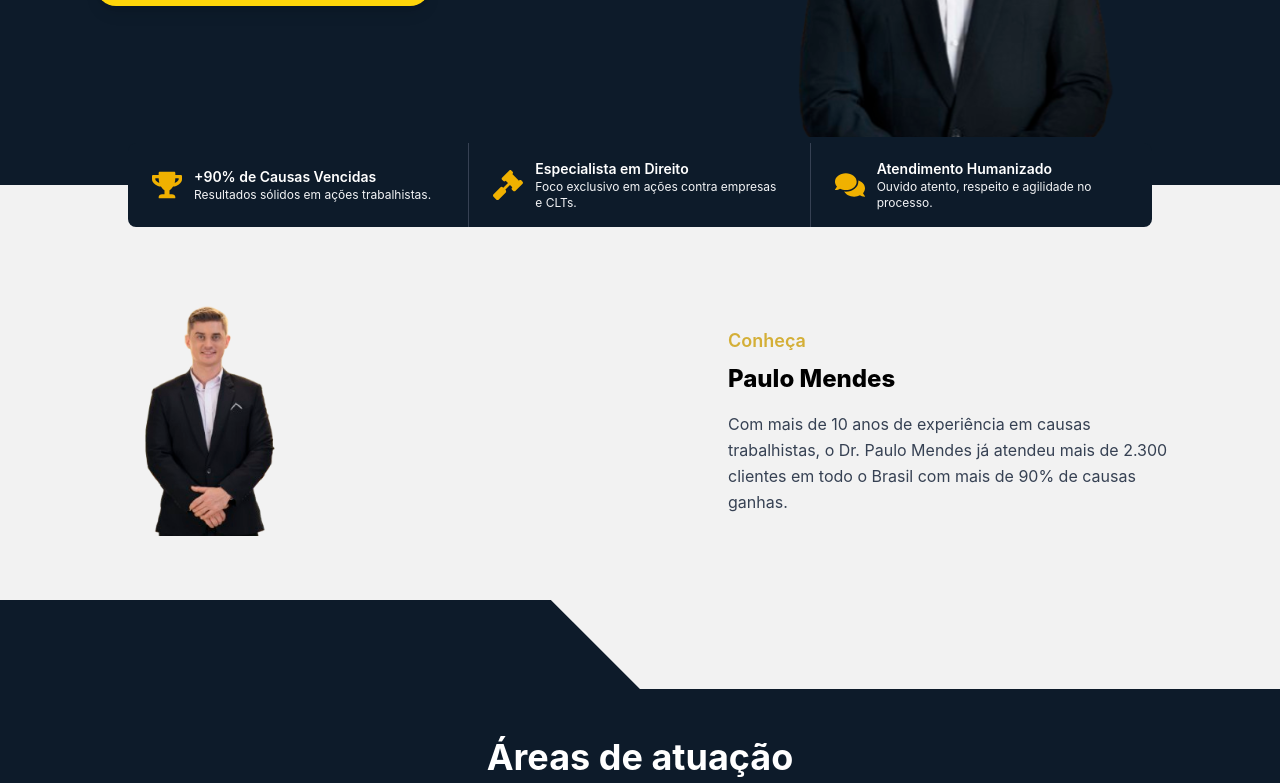
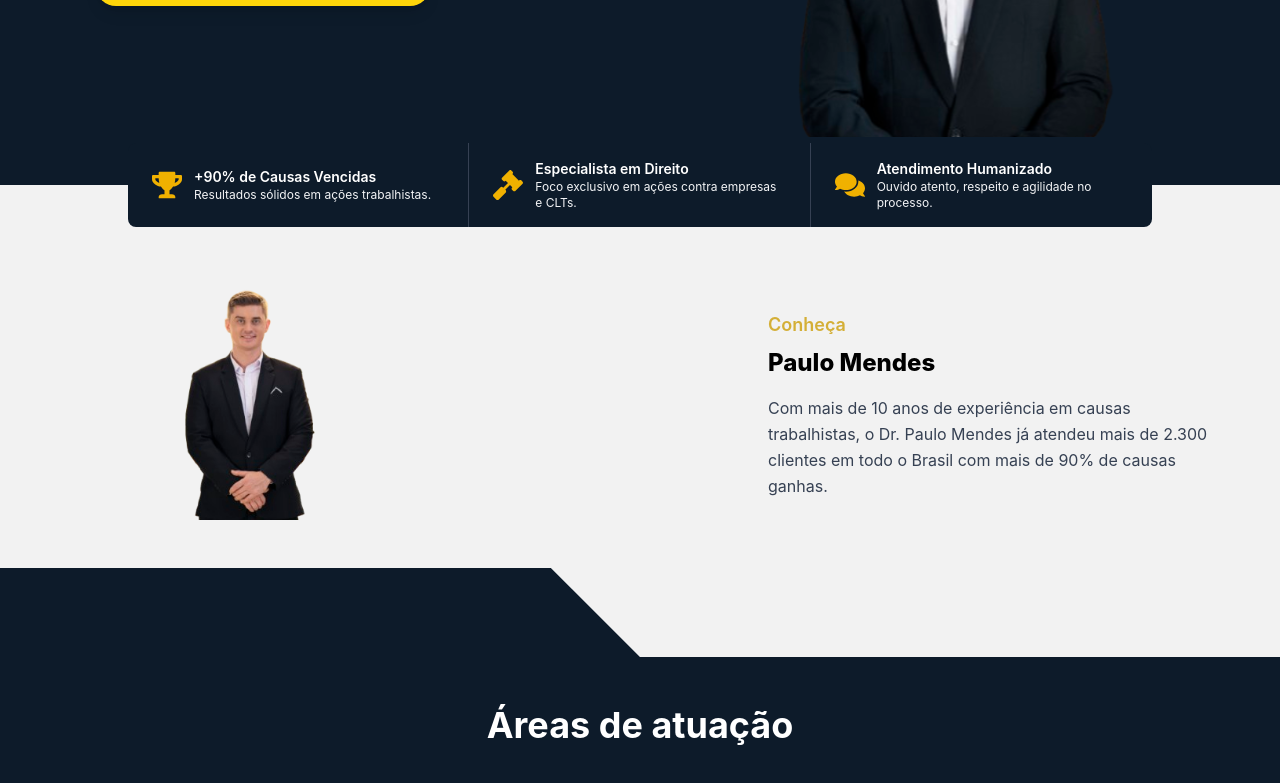
Before and after one commit to adryeldeev/lp-advogado, a React (Vite) app: page / in a window 1280 px wide. Shown: the part 421-1204 px from the top of the page. Built offline with nearby package versions, Linux system fonts and the light colour scheme.

Commit message:
atualizando css

```diff
--- a/src/Componentes/Atuacao/Atuacao.tsx
+++ b/src/Componentes/Atuacao/Atuacao.tsx
@@ -5,7 +5,7 @@ import vector1 from '../../assets/Vector1.svg';
 const Atuacao = () => {
   return (
     <div className="bg-[#F2F2F2] w-full">
-      <img src={vector} className="w-[50%] h-[50%]" alt="" />
+      <img src={vector} className="w-[50%]" alt="" />
       <section className="bg-[#0D1B2A] text-white py-12 px-6">
         <div className="max-w-6xl mx-auto">
           {/* Título */}
--- a/src/Componentes/Footer/Footer.tsx
+++ b/src/Componentes/Footer/Footer.tsx
@@ -1,4 +1,3 @@
-import React from 'react'
 import { FaWhatsapp } from "react-icons/fa6";
 import { FaInstagram } from "react-icons/fa";
 import { MdOutlineMailOutline } from "react-icons/md";
--- a/src/Componentes/Header/Header.tsx
+++ b/src/Componentes/Header/Header.tsx
@@ -1,4 +1,3 @@
-import React from 'react';
 import fotoAdvogado1 from '../../assets/fotoAdvogado1.svg';
 import Qualidade from '../Qualidade/Qualidade';
 import { FaWhatsapp } from 'react-icons/fa';
--- a/src/Componentes/Sobre/Sobre.tsx
+++ b/src/Componentes/Sobre/Sobre.tsx
@@ -2,13 +2,10 @@ import perfilAdvogado from '../../assets/hotel-receptionist-work__1_-removebg-pr
 
 const Sobre = () => {
   return (
-    <div className="bg-[#F2F2F2] py-16 mx-auto">
+    <div className="bg-[#F2F2F2]  py-12 px-10 mx-auto">
 
 
-      <div className="flex flex-col md:flex-row md:items-center gap-12 md:gap-90 mt-44 md:mt-14 px-12">
-
-
-
+      <div className="flex flex-col items-center justify-between md:flex-row md:items-center gap-12 md:gap-90 mt-44 md:mt-14 px-12">
         <img
           src={perfilAdvogado}
           alt="foto do advogado"
```
